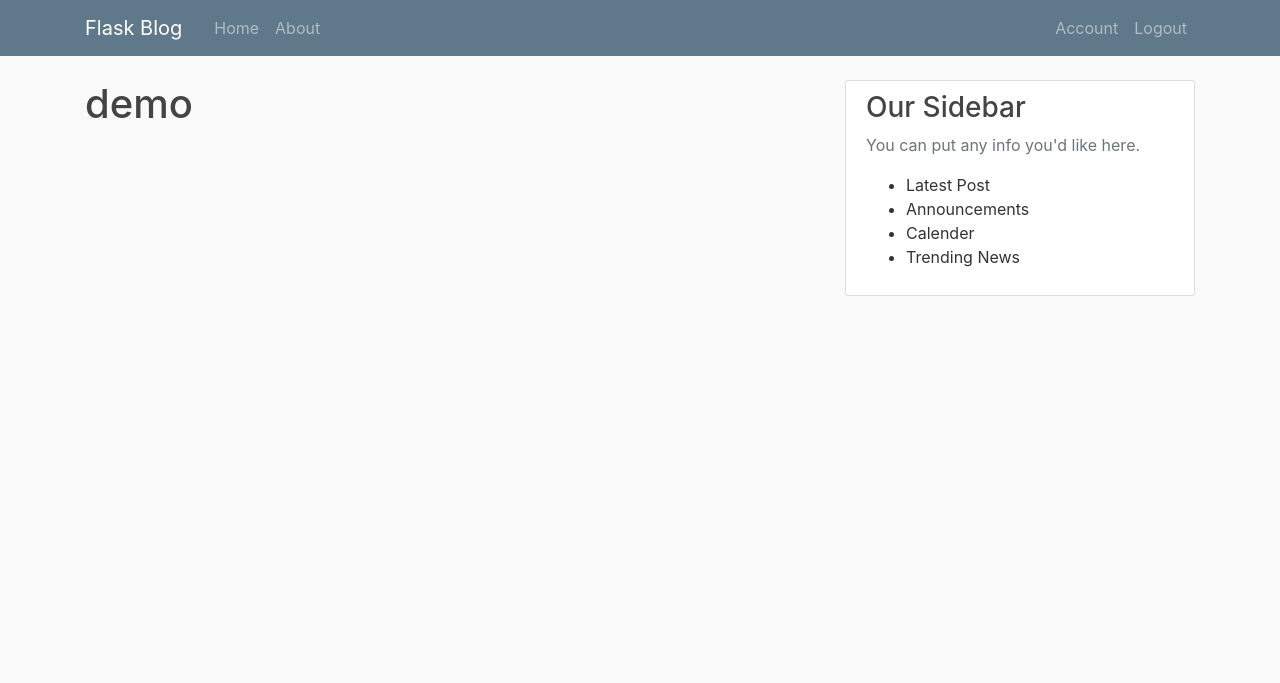
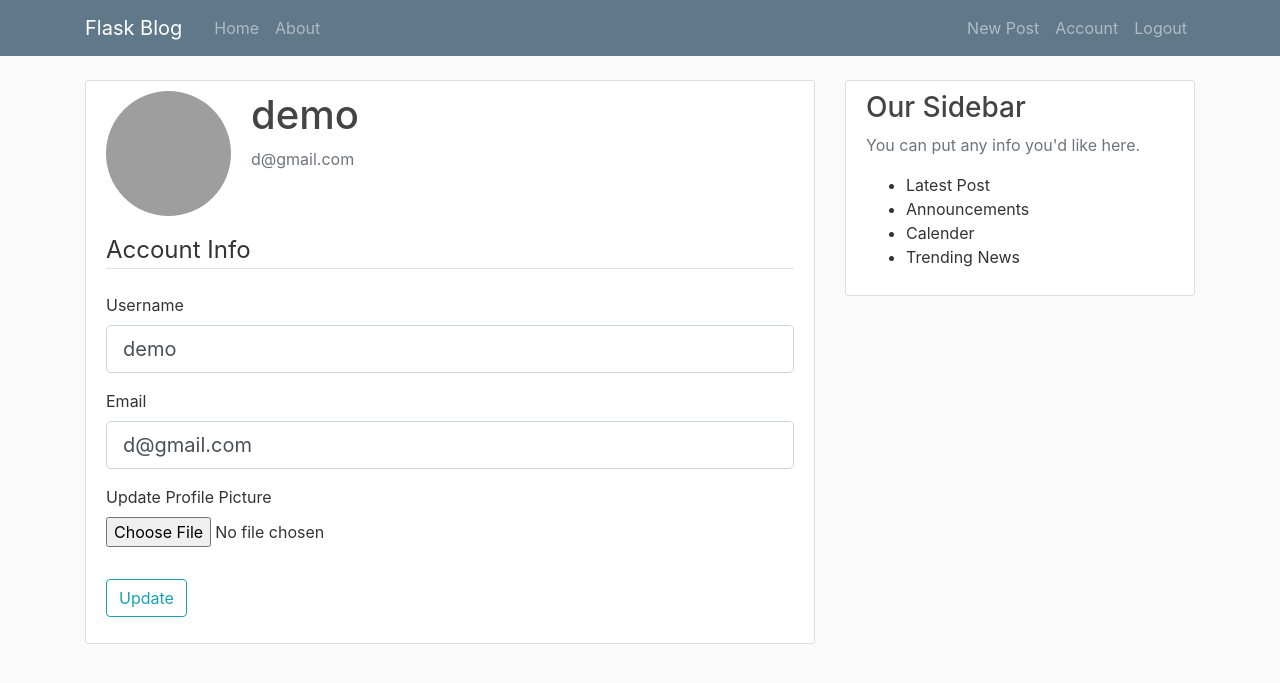
Before and after one commit to alexarirok/First-Blog, a Flask app: page /account in a window 1280 px wide. Shown: the top 683 px of the page. Run offline with Flask 2, Linux system fonts and the light colour scheme; a user stored in the database is signed in; some libraries are stand-ins or nearby versions; grey boxes are pictures that could not be loaded.

Commit message:
Refactoring code

```diff
--- a/flaskblog/forms.py
+++ b/flaskblog/forms.py
@@ -1,7 +1,9 @@
 from flask_wtf import FlaskForm
-from wtforms import StringField, PasswordField, SubmitField, BooleanField
+from flask_wtf.file import FileField, FileAllowed
+from wtforms import StringField, PasswordField, SubmitField, BooleanField, TextAreaField
 from wtforms.validators import DataRequired, Length, Email, EqualTo, ValidationError
 from .models import User
+from flask_login import current_user
 
 class RegistrationForm(FlaskForm):
     username = StringField('Username', validators=[DataRequired(), Length(min=2, max=20)])
@@ -27,3 +29,26 @@ class LoginForm(FlaskForm):
     password = PasswordField('Password', validators=[DataRequired()])
     remember_me = BooleanField('Remember')
     submit = SubmitField('Login')
+
+class UpdateAccountForm(FlaskForm):
+    username = StringField('Username', validators=[DataRequired(), Length(min=2, max=20)])
+    email = StringField('Email', validators=[DataRequired(), Email()])
+    picture = FileField('Update Profile Picture', validators=[FileAllowed(['jpg', 'png', 'jpeg'])])
+    submit = SubmitField('Update')
+
+    def validate_username(self, username):
+        if username.data != current_user.username:
+            user = User.query.filter_by(username=username.data).first()
+            if user:
+                raise ValidationError('That username is already taken. Please choose another name')
+
+    def validate_email(self, email):
+        if email.data != current_user.email:
+            user = User.query.filter_by(email=email.data).first()
+            if user:
+                raise ValidationError('That email is already taken. Please choose a different one')
+
+class PostForm(FlaskForm):
+    title = StringField('Title', validators=[DataRequired()] )
+    content = TextAreaField('Content', validators=[DataRequired()])
+    submit = SubmitField('Post')
--- a/flaskblog/models.py
+++ b/flaskblog/models.py
@@ -10,7 +10,7 @@ class User(db.Model, UserMixin):
     id = db.Column(db.Integer, primary_key=True)
     username = db.Column(db.String(20), unique=True, nullable=False)
     email = db.Column(db.String(120), unique=True, nullable=False)
-    image_file = db.Column(db.String(20), nullable=False, default='default.jpeg')
+    image_file = db.Column(db.String(20), nullable=False, default='default.png')
     password = db.Column(db.String(60), nullable=False)
     posts = db.relationship('Post', backref='author', lazy=True)
 
--- a/flaskblog/routes.py
+++ b/flaskblog/routes.py
@@ -1,27 +1,16 @@
-from flask import render_template, url_for, flash, redirect, request
+import os
+import secrets
+from PIL import Image
+from flask import render_template, url_for, flash, redirect, request, abort
 from flaskblog import app, db, bcrypt
-from .forms import RegistrationForm, LoginForm
+from .forms import RegistrationForm, LoginForm, UpdateAccountForm, PostForm
 from .models import User, Post
 from flask_login import login_user, current_user, logout_user, login_required
-
-posts = [
-    {
-        'author': 'Alex Korir',
-        'title': 'Blog Post 1',
-        'content': 'My first post content',
-        'date_posted': '31st July 2019'
-    },
-    {
-        'author': 'Winnie Korir',
-        'title': 'Blog Post 2',
-        'content': 'My second post content',
-        'date_posted': '1st August 2019'
-    }
-]
 
 @app.route('/')
 @app.route('/home')
 def home():
+    posts = Post.query.all()
     return render_template("home.html", posts=posts)
 
 @app.route('/about')
@@ -64,7 +53,82 @@ def logout():
     logout_user()
     return redirect(url_for('home'))
 
-@app.route('/account')
+def save_picture(form_picture):
+    random_hex = secrets.token_hex(8)
+    _, f_ext = os.path.splitext(form_picture.filename)
+    picture_fn = random_hex + f_ext
+    picture_path = os.path.join(app.root_path, 'static/images', picture_fn)
+
+    output_size = (125, 125)
+    i = Image.open(form_picture)
+    i.thumbnail(output_size)
+    form_picture.save(picture_path)
+
+    return picture_fn
+
+@app.route('/account', methods=['GET', 'POST'])
 @login_required
 def account():
-   return render_template('account.html', title='Account')
+    form = UpdateAccountForm()
+    if form.validate_on_submit():
+        if form.picture.data:
+            picture_file = save_picture(form.picture.data)
+            current_user.image_file = picture_file
+        current_user.username = form.username.data
+        current_user.email = form.email.data
+        db.session.commit()
+        flash('Your account has been update', 'success')
+        return redirect(url_for('account'))
+    elif request.method == 'GET':
+        form.username.data = current_user.username
+        form.email.data = current_user.email
+    image_file = url_for('static', filename='images/' + current_user.image_file)
+    return render_template('account.html', title='Account', image_file=image_file, form=form)
+
+@app.route('/post/new', methods=['POST', 'GET'])
+@login_required
+def new_post():
+    form = PostForm()
+    if form.validate_on_submit():
+        post = Post(title=form.title.data, content=form.content.data, author=current_user)
+        db.session.add(post)
+        db.session.commit()
+        flash('Your post has been created!', 'success')
+        return redirect(url_for('home'))
+    return render_template('create_post.html', title='New Post',
+                            form=form, legend='New Post')
+
+@app.route('/post/<int:post_id>')
+def post(post_id):
+    post = Post.query.get_or_404(post_id)
+    return render_template('post.html', title=post.title, post=post)
+
+@app.route('/post/<int:post_id>/update', methods=['GET', 'POST'])
+@login_required
+def update_post(post_id):
+    post = Post.query.get_or_404(post_id)
+    if post.author != current_user:
+        abort(403)
+    form = PostForm()
+    if form.validate_on_submit():
+        post.title = form.title.data
+        post.content = form.content.data
+        db.session.commit()
+        flash('Your post has been updated', 'success')
+        return redirect(url_for('post', post_id=post.id))
+    elif request.method == 'GET':
+        form.title.data = post.title
+        form.content.data = post.content
+    return render_template('create_post.html', title='Update Post',
+                            form=form, legend='Update Post')
+
+@app.route('/post/<int:post_id>/delete', methods=['POST'])
+@login_required
+def delete_post(post_id):
+    post = Post.query.get_or_404(post_id)
+    if post.author != current_user:
+        abort(403)
+    db.session.delete(post)
+    db.session.commit()
+    flash('Your post has been deleted', 'success')
+    return redirect(url_for('home'))
--- a/flaskblog/templates/account.html
+++ b/flaskblog/templates/account.html
@@ -2,6 +2,61 @@
 
 {% block content %}
 
-    <h1>{{ current_user.username }}</h1>
+    <div class="content-section">
+        <div class="media">
+            <img class="rounded-circle account-img" src="{{ image_file }}">
+            <div class="media-body">
+                <h2 class="account-heading">{{ current_user.username }}</h2>
+                <p class="text-secondary">{{ current_user.email }}</p>
+            </div>
+        </div>
+            <form action="" method="POST" enctype="multipart/form-data">
+                {{ form.hidden_tag() }}
+                <fieldset class="form-group">
+                    <legend class="border-bottom mb-4">Account Info</legend>
+                    <div class="form-group">
+                        {{ form.username.label(class="form-control-label") }}
+
+                        {% if form.username.errors %}
+                            {{ form.username(class="form-control form-control-lg is-invalid") }}
+                            <div class="invalid-feedback">
+                                {% for error in form.username.errors %}
+                                    <span>{{ error }}</span>
+                                {% endfor %}
+                            </div>
+                        {% else %}
+                            {{ form.username(class="form-control form-control-lg") }}
+                        {% endif %}
+
+                    </div>
+                    <div class="form-group">
+                            {{ form.email.label(class="form-control-label") }}
+
+                            {% if form.email.errors %}
+                                {{ form.email(class="form-control form-control-lg is-invalid") }}
+                                <div class="invalid-feedback">
+                                    {% for error in form.email.errors %}
+                                        <span>{{ error }}</span>
+                                    {% endfor %}
+                                </div>
+                            {% else %}
+                                {{ form.email(class="form-control form-control-lg") }}
+                            {% endif %}
+                    </div>
+                    <div class="form-group">
+                        {{ form.picture.label() }}
+                        {{ form.picture(class="form-control-file") }}
+                        {% if form.picture.errors%}
+                            {% for error in form.picture.errors %}
+                                <span class="text-danger">{{ error }}</span></br>
+                            {% endfor %}
+                        {% endif %}
+                    </div>
+                </fieldset>
+                <div class="form-group">
+                    {{ form.submit(class="btn btn-outline-info") }}
+                </div>
+            </form>
+        </div>
 
 {% endblock content %}
--- a/flaskblog/templates/layout.html
+++ b/flaskblog/templates/layout.html
@@ -35,6 +35,7 @@
                     <!--Navbar Right side-->
                     <div class="navbar-nav">
                         {% if current_user.is_authenticated %}
+                            <a class="nav-item nav-link" href="{{ url_for('new_post') }}">New Post</a>
                             <a class="nav-item nav-link" href="{{ url_for('account') }}">Account</a>
                             <a class="nav-item nav-link" href="{{ url_for('logout') }}">Logout</a>
                         {% else %}
```
Also changed, not shown: flaskblog/templates/create_post.html (added, +46 -0 lines), flaskblog/templates/home.html (+4 -3 lines), flaskblog/templates/post.html (added, +40 -0 lines), requrements.txt (added, +17 -0 lines), flaskblog/site.db, flaskblog/static/images/1d6aa6032c1d75f3.jpeg (added), flaskblog/static/images/3e641cec88e86607.png (added), flaskblog/static/images/43c8e97d4fa20f67.jpeg (added), flaskblog/static/images/avat4.jpeg (added), flaskblog/static/images/avatar.jpg (added), flaskblog/static/images/avatar3.png (added), flaskblog/static/images/d9125f8c90f1d370.jpg (added), flaskblog/static/images/e39557f60f88cc7d.png (added), flaskblog/static/images/index.png (added), 1 more files.
